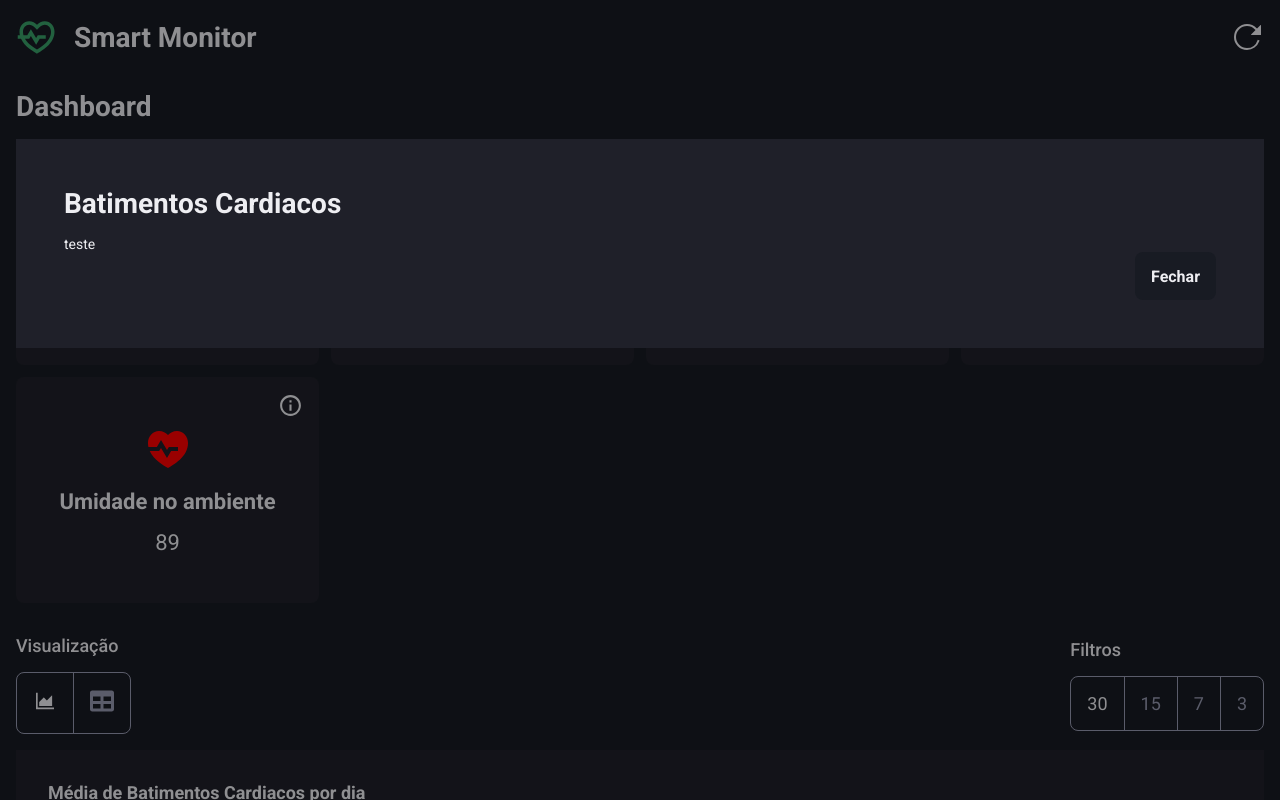
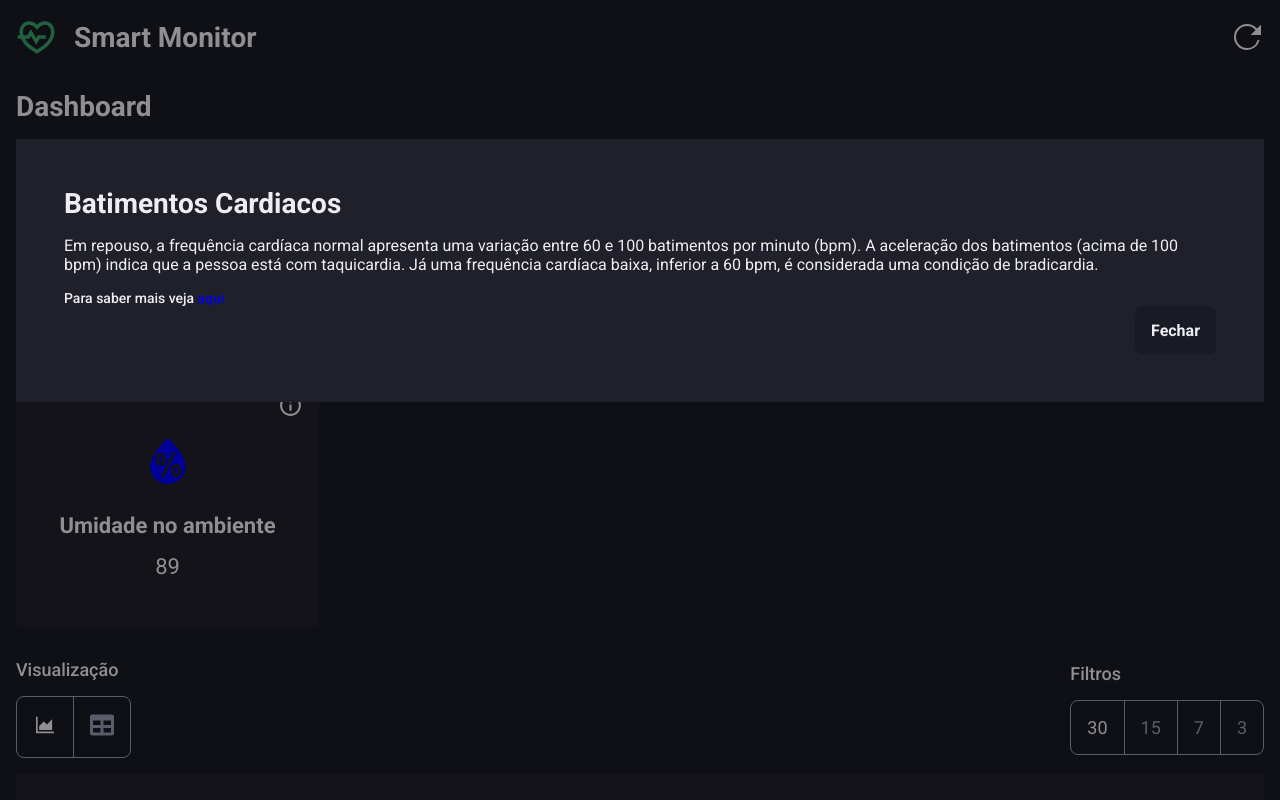
Before and after one commit to arrudadev/smart-monitor-pi7, a Next.js app: page /dashboard in a window 1280 px wide. Both pictures are taken after a click on the icon 290 px from the left and 167 px from the top of the page. Shown: the top 800 px of the page. Built offline with nearby package versions, Linux system fonts and the light colour scheme.

Commit message:
chore: add StatCard info

```diff
--- a/src/components/Modal/index.tsx
+++ b/src/components/Modal/index.tsx
@@ -6,15 +6,22 @@ import {
   Header,
   Overlay,
   Title,
+  ToLearnAbout,
 } from './styles';
 
 type ModalProps = {
   title: string;
   description: string;
+  referenceLink: string;
   onClose: () => void;
 };
 
-export const Modal = ({ title, description, onClose }: ModalProps) => {
+export const Modal = ({
+  title,
+  description,
+  referenceLink,
+  onClose,
+}: ModalProps) => {
   return (
     <>
       <Overlay />
@@ -26,6 +33,13 @@ export const Modal = ({ title, description, onClose }: ModalProps) => {
 
         <Description>{description}</Description>
 
+        <ToLearnAbout>
+          Para saber mais veja{' '}
+          <a href={referenceLink} target="_blank" rel="noreferrer">
+            aqui
+          </a>
+        </ToLearnAbout>
+
         <Footer>
           <CloseButton onClick={onClose}>Fechar</CloseButton>
         </Footer>
--- a/src/components/Modal/styles.ts
+++ b/src/components/Modal/styles.ts
@@ -39,8 +39,15 @@ export const Title = styled.h1`
 `;
 
 export const Description = styled.p`
+  font-size: 16px;
+  font-weight: 400;
+
+  margin-top: 1rem;
+`;
+
+export const ToLearnAbout = styled.p`
   font-size: 14px;
-  font-weight: 400;
+  font-weight: 500;
 
   margin-top: 1rem;
 `;
--- a/src/components/StatCard/index.tsx
+++ b/src/components/StatCard/index.tsx
@@ -8,6 +8,7 @@ type StatCardProps = {
   title: string;
   value: string;
   description: string;
+  referenceLink: string;
 };
 
 export const StatCard = ({
@@ -15,6 +16,7 @@ export const StatCard = ({
   title,
   value,
   description,
+  referenceLink,
 }: StatCardProps) => {
   const [modalDisplayed, setModalDisplayed] = useState(false);
 
@@ -34,6 +36,7 @@ export const StatCard = ({
         <Modal
           title={title}
           description={description}
+          referenceLink={referenceLink}
           onClose={() => setModalDisplayed(false)}
         />
       )}
--- a/src/pages/dashboard/index.tsx
+++ b/src/pages/dashboard/index.tsx
@@ -1,7 +1,9 @@
 import { useState } from 'react';
 import { AiOutlineAreaChart } from 'react-icons/ai';
-import { FaTable } from 'react-icons/fa';
-import { RiH1, RiHeartPulseFill } from 'react-icons/ri';
+import { FaTable, FaTemperatureHigh, FaTemperatureLow } from 'react-icons/fa';
+import { MdOutlineBloodtype } from 'react-icons/md';
+import { RiHeartPulseFill } from 'react-icons/ri';
+import { WiHumidity } from 'react-icons/wi';
 
 import type { NextPage } from 'next';
 
@@ -40,35 +42,40 @@ const Dashboard: NextPage = () => {
             title="Batimentos Cardiacos"
             value="89"
             icon={<RiHeartPulseFill color="red" size={48} />}
-            description="teste"
+            description="Em repouso, a frequência cardíaca normal apresenta uma variação entre 60 e 100 batimentos por minuto (bpm). A aceleração dos batimentos (acima de 100 bpm) indica que a pessoa está com taquicardia. Já uma frequência cardíaca baixa, inferior a 60 bpm, é considerada uma condição de bradicardia."
+            referenceLink="https://conteudo.omronbrasil.com/batimentos-cardiacos-normais-por-idade/#:~:text=Em%20repouso%2C%20a%20frequ%C3%AAncia%20card%C3%ADaca,considerada%20uma%20condi%C3%A7%C3%A3o%20de%20bradicardia."
           />
 
           <StatCard
             title="Spo2"
             value="89"
-            icon={<RiHeartPulseFill color="red" size={48} />}
-            description="teste"
+            icon={<MdOutlineBloodtype color="brown" size={48} />}
+            description="A saturação do oxigênio é um parâmetro vital para definir o índice de oxigênio do sangue e a entrega do oxigênio. Para adultos, a escala normal do SpO2 é 95 – 100%. Um valor mais baixo de 90% é considerado a baixa saturação do oxigênio, que exige o suplemento externo do oxigênio."
+            referenceLink="https://prolife.com.br/o-que-e-saturacao-de-oxigenio-e-qual-o-valor-minimo-do-spo2/#:~:text=A%20satura%C3%A7%C3%A3o%20do%20oxig%C3%AAnio%20%C3%A9,o%20suplemento%20externo%20do%20oxig%C3%AAnio."
           />
 
           <StatCard
             title="Temperatura Corporal"
             value="89"
-            icon={<RiHeartPulseFill color="red" size={48} />}
-            description="teste"
+            icon={<FaTemperatureHigh color="#963832" size={48} />}
+            description="A temperatura corpórea considerada ideal varia entre 36º C e 36,7º C. Geralmente, ela é mais baixa pela manhã e mais alta no fim da tarde ou à noite. Alterações de até um grau podem ser absolutamente aceitáveis em condições normais. Nas mulheres, por exemplo, após a ovulação, durante o ciclo menstrual e no primeiro trimestre da gravidez, ocorre uma elevação natural da temperatura."
+            referenceLink="https://drauziovarella.uol.com.br/doencas-e-sintomas/febre/#:~:text=A%20temperatura%20corp%C3%B3rea%20considerada%20ideal,absolutamente%20aceit%C3%A1veis%20em%20condi%C3%A7%C3%B5es%20normais."
           />
 
           <StatCard
             title="Temperatura no ambiente"
             value="89"
-            icon={<RiHeartPulseFill color="red" size={48} />}
-            description="teste"
+            icon={<FaTemperatureLow color="green" size={48} />}
+            description="Segundo a NR17, do Ministério do Trabalho, a temperatura do ambiente de trabalho onde são executadas atividades intelectuais como nos laboratórios, escritórios, sala de desenvolvimento e projetos, deve ficar entre 20 e 23 graus centígrados"
+            referenceLink="https://blog.frigelar.com.br/qual-temperatura-ideal-ambiente/"
           />
 
           <StatCard
             title="Umidade no ambiente"
             value="89"
-            icon={<RiHeartPulseFill color="red" size={48} />}
-            description="teste"
+            icon={<WiHumidity color="blue" size={72} />}
+            description="Segundo NR17, do Ministério do Trabalho define, então, que a temperatura no ambiente de trabalho deve ser entre 20 e 23 graus celsius, enquanto a umidade relativa do ar não pode ser menor do que 40%."
+            referenceLink="https://blog.climabrisa.com.br/por-que-controlar-a-umidade-do-ar-no-ambiente-de-trabalho/"
           />
         </StatsGrid>
 
```
